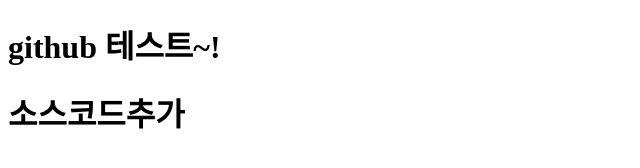
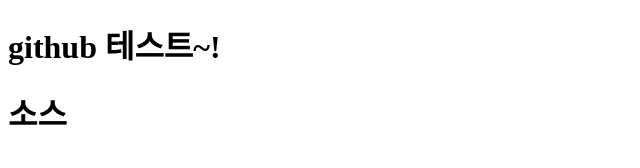
Before and after one commit to 92onemnjay/project01, a plain HTML site: page gittest/WebContent/index.html in a window 1280 px wide. Shown: the whole page, without its empty margins (0-640 px from the left). Drawn offline with Linux system fonts and the light colour scheme.

Commit message:
기존에있던거 삭제함

```diff
--- a/gittest/WebContent/index.html
+++ b/gittest/WebContent/index.html
@@ -6,6 +6,6 @@
 </head>
 <body>
 	<h1>github 테스트~!</h1>
-	<h1>소스코드추가</h1>
+	<h1>소스</h1>
 </body>
 </html>
```
